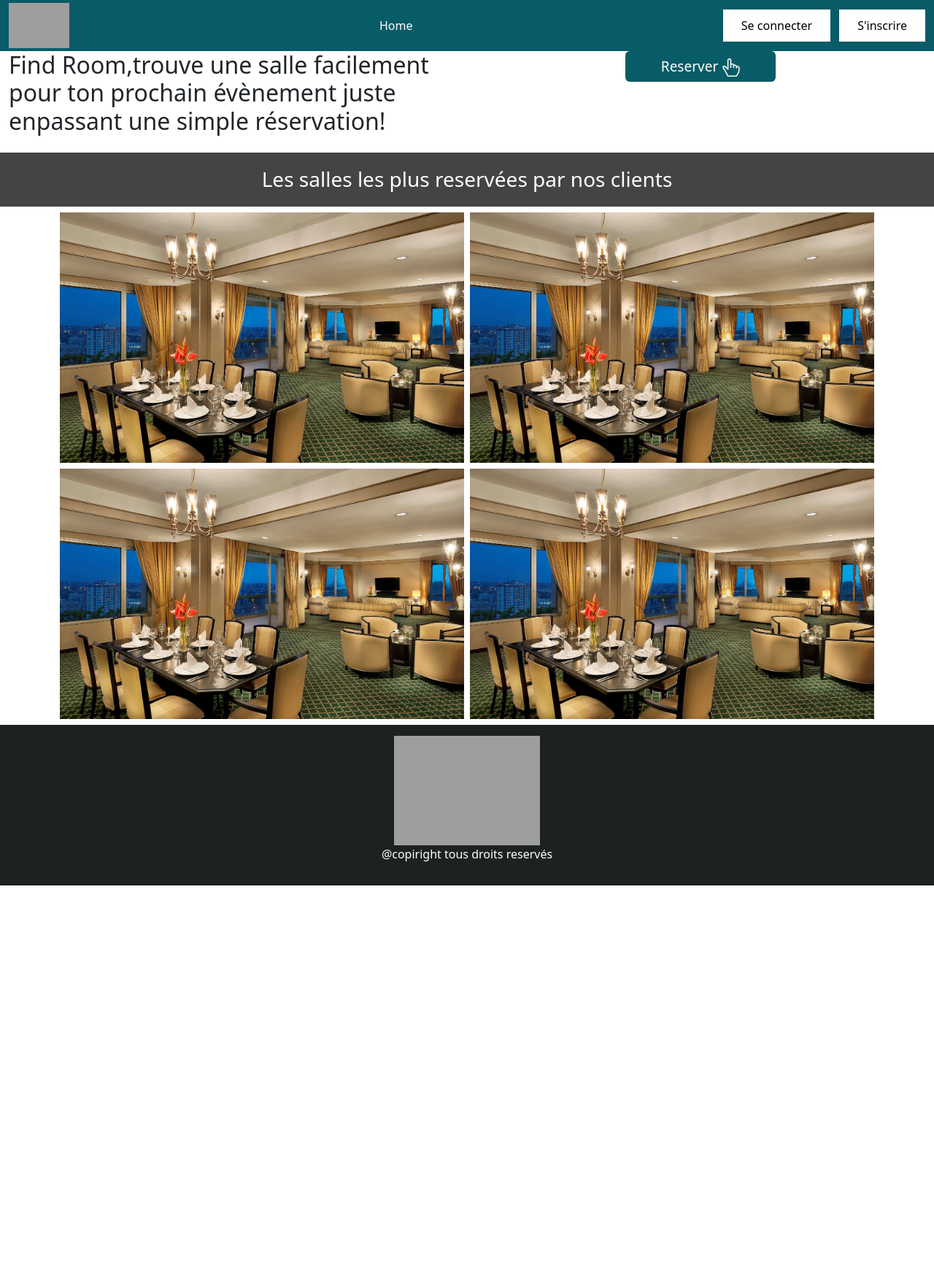
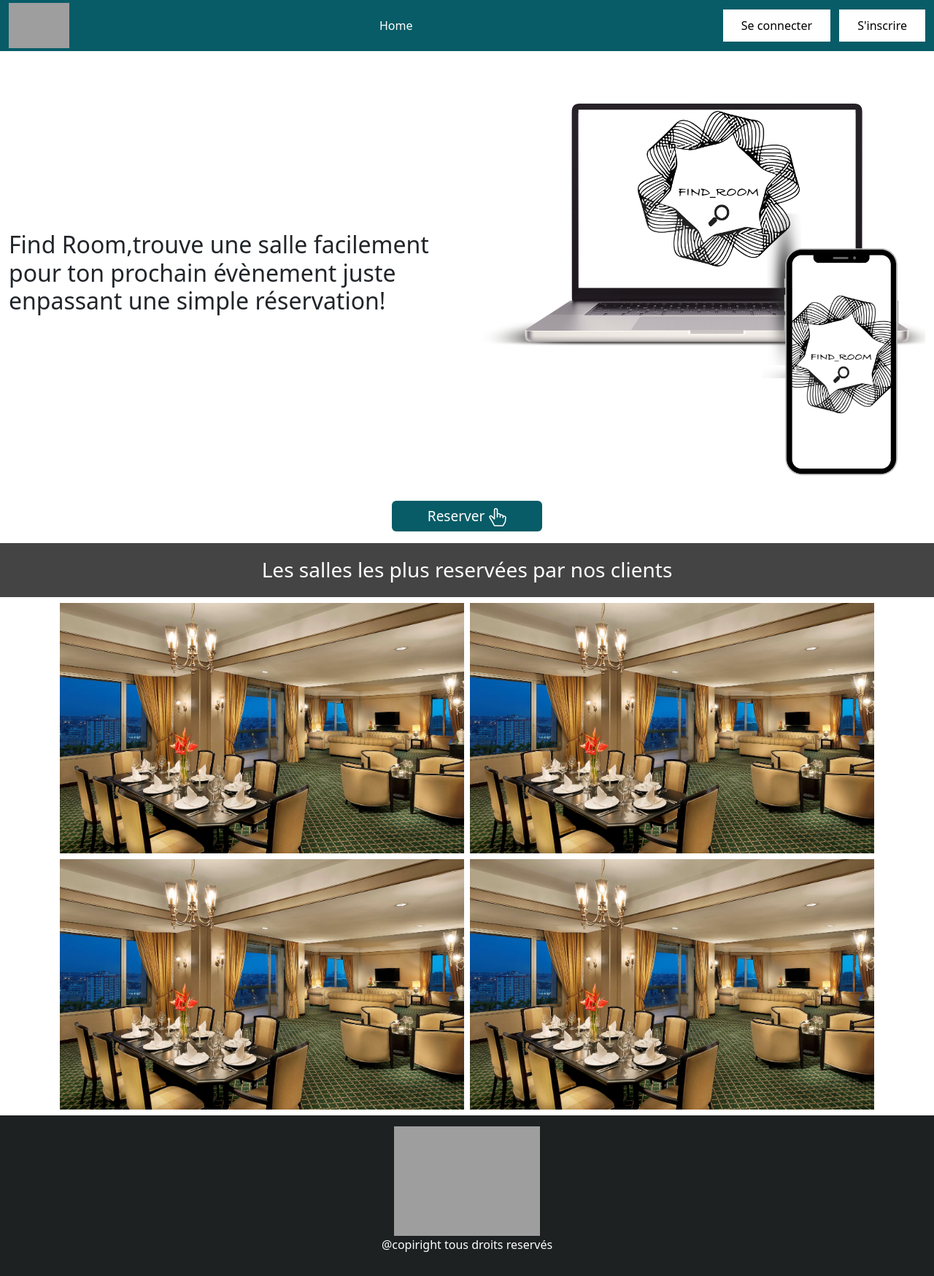
Before and after one commit to Sabo110/projet-tutore-license-avec-django, a Django app: page / in a window 1280 px wide. Shown: the whole page at 73% size. Before the commit the page ends 1213 px from the top, so only its background shows below. Run offline with Django 5.2, Linux system fonts and the light colour scheme; grey boxes are pictures that could not be loaded.

Commit message:
remise du mockup

```diff
--- a/tutorial_project/event_room_managment/templates/event_room_managment/home_page.html
+++ b/tutorial_project/event_room_managment/templates/event_room_managment/home_page.html
@@ -11,7 +11,9 @@
                     Find Room,trouve une salle  facilement pour ton prochain évènement juste enpassant une simple réservation!
                 </h2>
             </div>
-
+           <div class="col-12 col-sm-6">
+            <img src="{% static "images/mockup.png" %}" alt="" class="img-fluid">
+           </div>
             <div class="col text-center">
                 <a href="" class="btn px-5" id="btn_reserver">
                     Reserver
```
